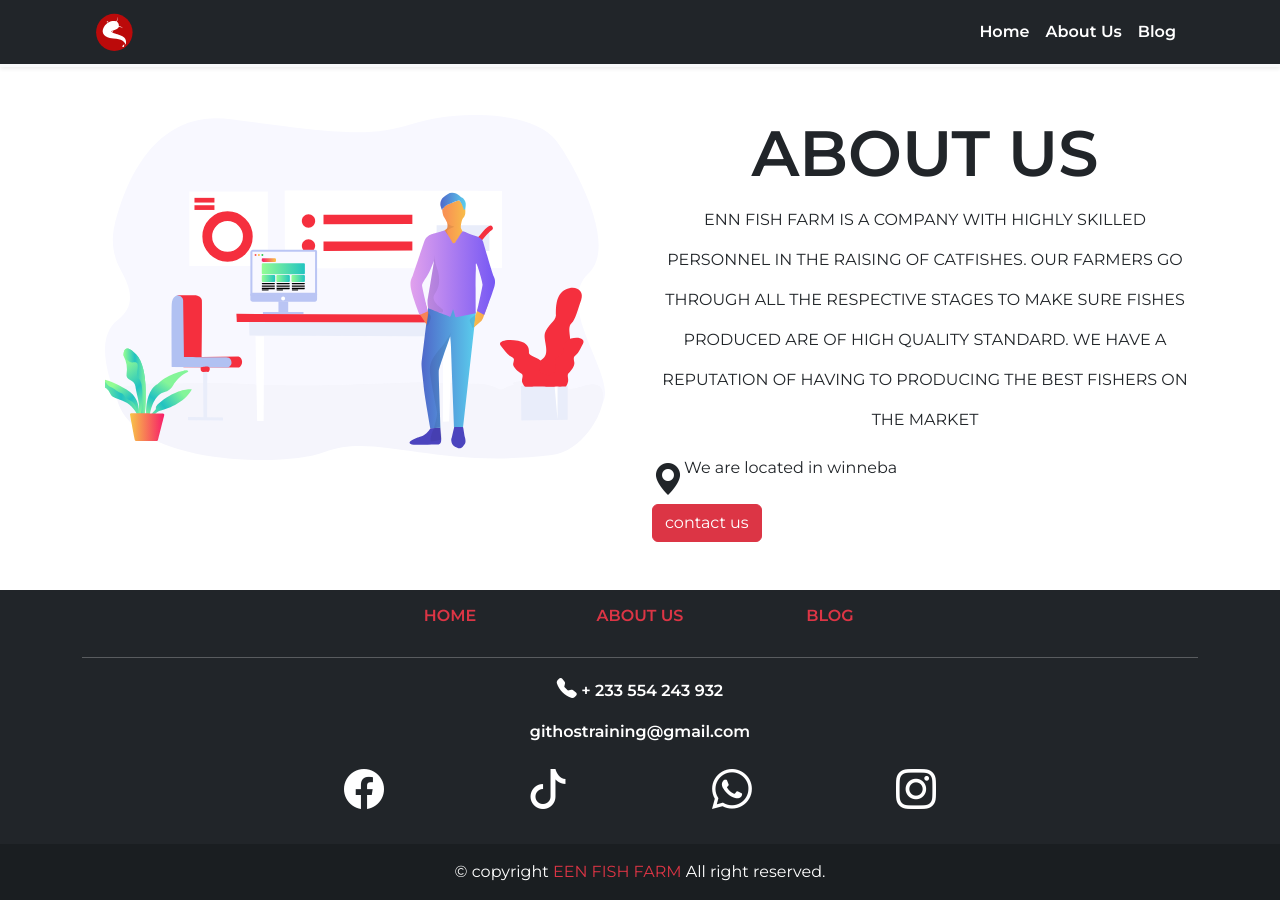
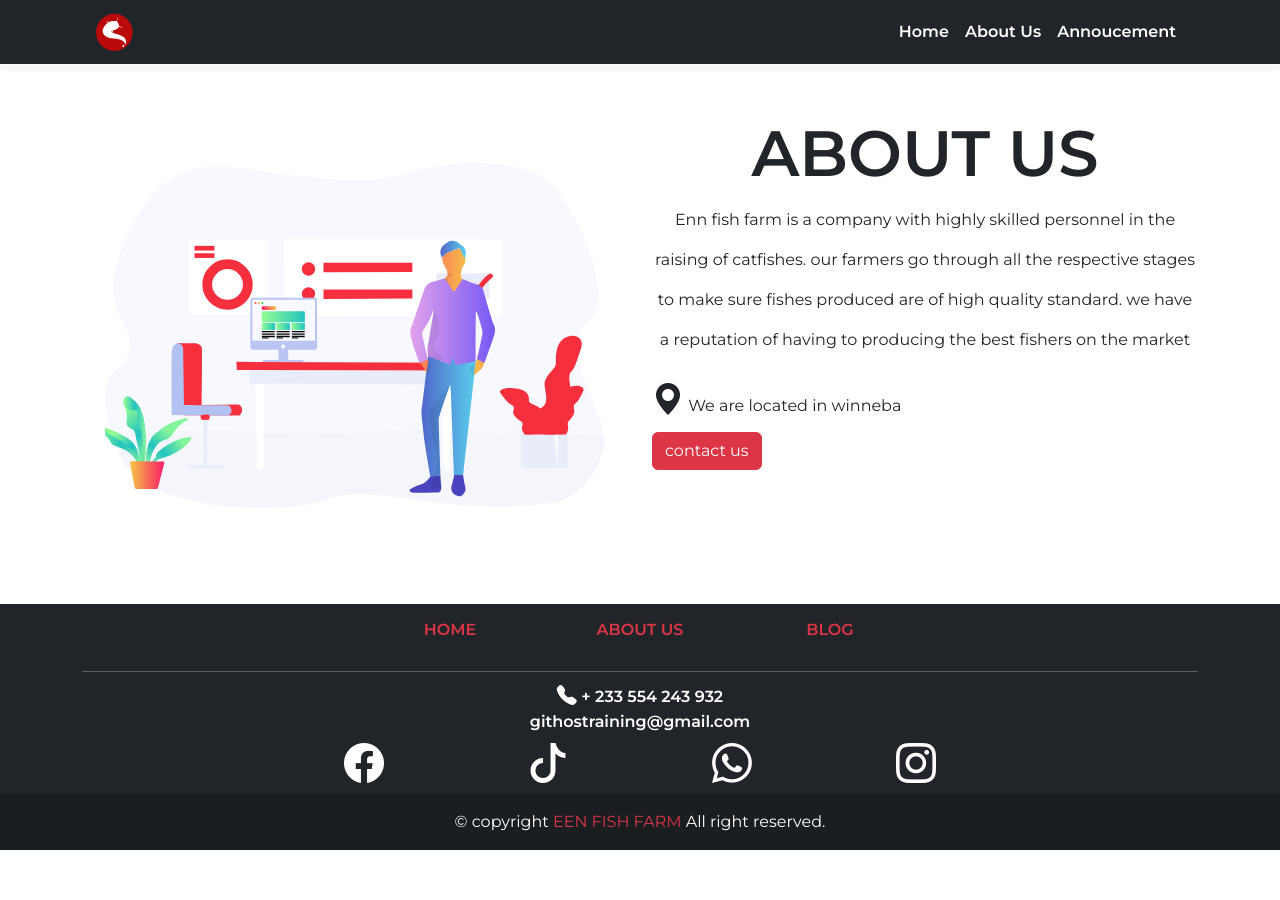
Before and after one commit to chiefportable/enn_new, a Jekyll site: the page built from about.html, in a window 1280 px wide. Built offline with Jekyll 4.4.1, drawn with Linux system fonts in a browser that asks for light colours; nearby versions of some CDN libraries.

Commit message:
Update announcement page added

```diff
--- a/_includes/aboutus/about.html
+++ b/_includes/aboutus/about.html
@@ -1,18 +1,18 @@
 <div>
     <div class="container">
         <div class="row">
-            <div class="col my-5 text-center">
+            <div class="col my-5 py-5 text-center">
                 <img style="width: 500px;" src="/assets/img/about.svg" alt="A person in front of a desk">
             </div>
             <div class="col my-5">
                 <h2 class="fw-bold display-3 text-center text-uppercase">About Us</h2>
-                <p style="line-height: 250%;" class="text-uppercase text-center">
-                    ENN FISH FARM is a company with highly skilled personnel in the raising of catfishes. Our farmers go through all the respective stages to make sure fishes produced are of high quality standard. we have a reputation of having to producing the best fishers on the market
+                <p style="line-height: 250%;" class="text-center">
+                    {{ "ENN FISH FARM is a company with highly skilled personnel in the raising of catfishes. Our farmers go through all the respective stages to make sure fishes produced are of high quality standard. we have a reputation of having to producing the best fishers on the market" | capitalize }}
                 </p>
                 <div class="">
-                    <div class="d-flex">
+                    <div class="mb-2">
                         <i class="bi bi-geo-alt-fill" style="font-size:2rem ;"></i>
-                        <p>We are located in winneba</p>
+                        <span>We are located in winneba</span>
                     </div>
                     <button class="btn btn-danger">contact us</button>
                 </div>
--- a/_includes/footer.html
+++ b/_includes/footer.html
@@ -2,9 +2,9 @@
 
     <div class="container">
 
-        <section class="">
+        <div class=" py-3">
 
-          <div class="row text-center d-flex justify-content-center py-3">
+          <div class="row text-center justify-content-center">
 
             <div class="col-md-2">
               <h6 class="text-uppercase">
@@ -25,16 +25,16 @@
               </h6>
             </div>
           </div>
-        </section>
+        </div>
 
         <hr class="my-2" />
 
-        <section class="mb-2">
+        <div class="">
           <div class="row d-flex justify-content-center">
             <div class="col-lg-8">
-                <div class="justify-content-between mb-2 py-2">
-                    <div class="text-white mb-3">
-                        <div class="mb-3 fw-bold">
+                <div class="justify-content-between">
+                    <div class="text-white">
+                        <div class="fw-bold">
                             <span>
                                 <i class="bi bi-telephone-fill" style="font-size: 20px;"></i>
                             </span>
@@ -46,23 +46,23 @@
                     </div>
                     <div class="container text-center">
                         <div class="row">
-                            <div class="col px-2">
+                            <div class="col">
                                 <a href="https://web.facebook.com/EENcatfishhub/" target="_blank" class="text-decoration-none text-white">
                                     <i class="bi bi-facebook" style="font-size: 2.5rem"></i>
                                 </a>
                             </div>
-                            <div class="col px-2">
+                            <div class="col">
                                 <a href="https://www.tiktok.com/@een_fish_farms" class="text-decoration-none text-white">
                                     <i class="bi bi-tiktok" style="font-size: 2.5rem"></i>
                                 </a>
                             </div>
-                            <div class="col px-2">
+                            <div class="col">
                                 <a href="https://wa.me/233554243932" class="text-decoration-none text-white">
                                     <i class="bi bi-whatsapp" style="font-size: 2.5rem"></i>
                                 </a>
                             </div>
 
-                            <div class="col px-2">
+                            <div class="col">
                                 <a href="#" class="text-decoration-none text-white">
                                     <i class="bi bi-instagram" style="font-size: 2.5rem"></i>
                                 </a>
@@ -72,7 +72,7 @@
                 </div>
             </div>
           </div>
-        </section>
+        </div>
     </div>
 
 
--- a/_includes/gallery.html
+++ b/_includes/gallery.html
@@ -24,7 +24,7 @@
                 <h4 class="fw-bold mb-3" data-aos="fade-down-left">{{ "our fishes" | upcase}}</h4>
               <div class="row">
                 <div class="col-12 col-md-3">
-                    <blockquote class="tiktok-embed img-thumbnail" cite="https://www.tiktok.com/@een_fish_farms/video/7301422162584374533" data-video-id="7301422162584374533" style="max-width:605px; min-width:325px;" >
+                    <!-- <blockquote class="tiktok-embed img-thumbnail" cite="https://www.tiktok.com/@een_fish_farms/video/7301422162584374533" data-video-id="7301422162584374533" style="max-width:605px; min-width:325px;" >
                         <section>
                             <a target="_blank" title="@een_fish_farms" href="https://www.tiktok.com/@een_fish_farms?refer=embed">@een_fish_farms</a>
                             <a title="farming" target="_blank" href="https://www.tiktok.com/tag/farming?refer=embed">#farming</a>
@@ -36,7 +36,7 @@
                             <a target="_blank" title="♬ original sound - Zion&#39;s Gospel Corner" href="https://www.tiktok.com/music/original-sound-7277875368233863942?refer=embed">♬ original sound - Zion&#39;s Gospel Corner</a>
                         </section>
                     </blockquote>
-                    <script async src="https://www.tiktok.com/embed.js"></script>
+                    <script async src="https://www.tiktok.com/embed.js"></script> -->
                 </div>
                 <div class="col-6 col-md-3">
                     <img class="img-thumbnail" src="/assets/img/img2.jpg" alt="catfishes" loading="lazy">
--- a/_includes/header.html
+++ b/_includes/header.html
@@ -16,7 +16,7 @@
                 <a class="nav-link active fw-bold" href="/about">About Us</a>
               </li>
               <li class="nav-item">
-                <a class="nav-link active fw-bold" href="#">Blog</a>
+                <a class="nav-link active fw-bold" href="/announcement">Annoucement</a>
               </li>
             </ul>
           </div>
@@ -35,24 +35,15 @@
 
             <div class="offcanvas-body">
               <div class="">
-                <span>
-                    <i class="bi bi-house"></i>
-                </span>
                 <a class="text-decoration-none text-dark fw-bold px-2"href="/" class="text-decoration-none fw-bold">Home</a>
               </div>
               <hr>
               <div class="mt-3">
-                <span>
-                    <i class="bi bi-people"></i>
-                </span>
                 <a href="about" class="text-decoration-none text-dark fw-bold px-2">About Us</a>
               </div>
               <hr>
               <div class="mt-3">
-                <span>
-                    <i class="bi bi-substack"></i>
-                </span>
-                <a href="#" class="text-decoration-none text-dark fw-bold px-2">Blog</a>
+                <a href="/announcement" class="text-decoration-none text-dark fw-bold px-2">Annoucement</a>
               </div>
             </div>
           </div>
--- a/_sass/main.scss
+++ b/_sass/main.scss
@@ -57,3 +57,37 @@
   .text-deco{
     text-decoration: none;
   }
+
+  .button{
+    display: inline-flex;
+    cursor: pointer;
+    text-decoration: none;
+    padding: .75rem 1.5rem;
+    font-weight: 500;
+    line-height: 1;
+    color: #0f0f0f;
+    transition: all .2s ease-in-out;
+    background-color: #ccff50;
+    border: 1px solid #0f0f0f;
+    box-shadow: 6px 6px 0 #0f0f0f;
+    border-radius: 4px;
+    position: relative;
+    top: -6px;
+    left: -6px;
+}
+
+.button:hover{
+    position: relative;
+    top: -4px;
+    left: -4px;
+    box-shadow: unset;
+}
+
+
+ul li{
+    list-style: none;
+}
+
+#content-container{
+    padding: 0 60px;
+}
```
Also changed, not shown: 404.html (+15 -1 lines), _layouts/post.html (added, +21 -0 lines), _posts/2023-12-14-attension-all-catfish-enthusiasts.md (added, +27 -0 lines), _posts/2023-12-14-want-learn-the-art-of-catfish-hatchery?.md (added, +23 -0 lines), announcement.html (added, +26 -0 lines), assets/img/404.svg (added), assets/img/about1.svg (added).
